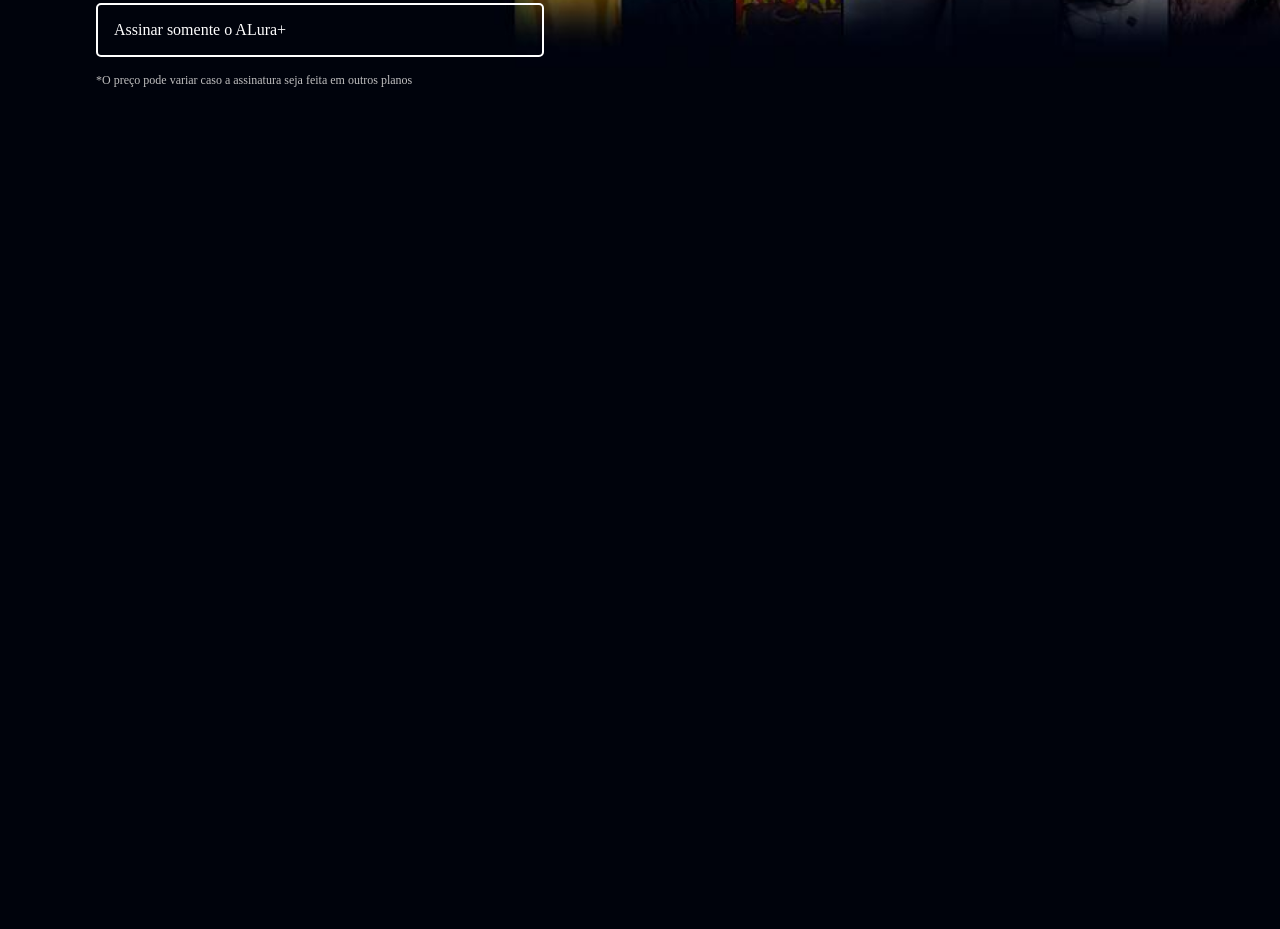
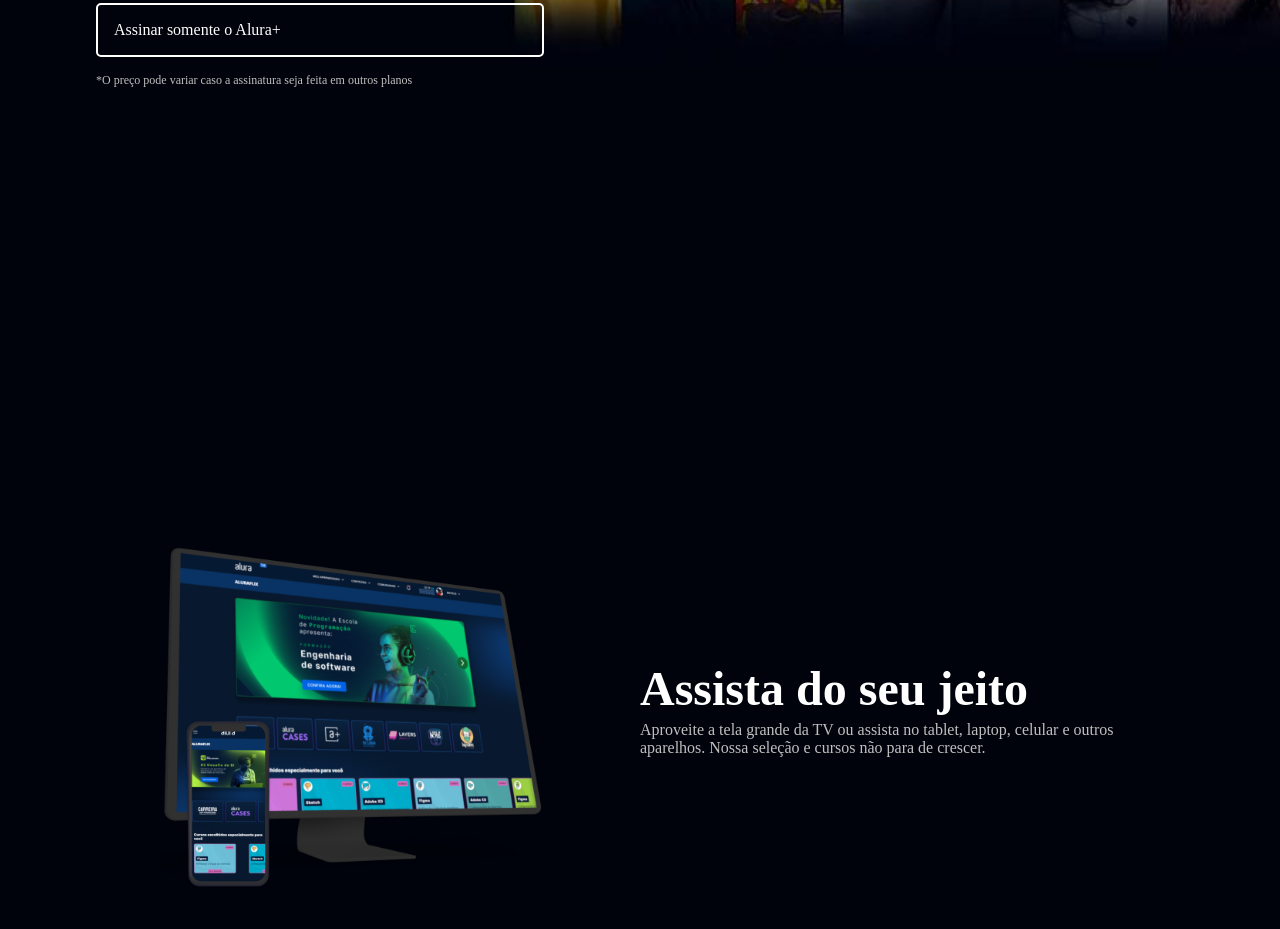
Before and after one commit to programmatt1/site-turma-criativa, a plain HTML site: page Alura-Plus/index.html in a window 1280 px wide. Shown: the part 491-1420 px from the top of the page. Before the commit the page ends 800 px from the top, so only its background shows below. Drawn offline with Linux system fonts and the light colour scheme.

Commit message:
Add files via upload

```diff
--- a/Alura-Plus/index.html
+++ b/Alura-Plus/index.html
@@ -16,8 +16,16 @@
                 <h1 class="container__titulo">Com o Combo+, você pode aproveitar o Alura+ e o Alura Línguas por um preço único.</h1>
                 <img src="img/Combo.png" alt="O Combo+ é a junção do Alura+ e do Alura Língua" class="container__imagem">
                 <a href="www.alura.com.br" class="container__botao">Assine por 12x de R$120,00*</a>
-                <a href="www.alura.com.br" class="container__botao botao_secundario">Assinar somente o ALura+</a>
+                <a href="www.alura.com.br" class="container__botao botao_secundario">Assinar somente o Alura+</a>
                 <p class="container__aviso">*O preço pode variar caso a assinatura seja feita em outros planos</p>
+            </div>
+        </section>
+
+        <section class="container secundario">
+            <img src="img/Plataformas.png" alt="Um monitor e um celular com o Alura Plus aberto" class="secundario__imagem">
+            <div class="conatiner__descricao">
+                <h2 class="descricao__titulo">Assista do seu jeito</h2>
+                <p class="descricao__texto">Aproveite a tela grande da TV ou assista no tablet, laptop, celular e outros aparelhos. Nossa seleção e cursos não para de crescer.</p>
             </div>
         </section>
     </body>
--- a/Alura-Plus/style.css
+++ b/Alura-Plus/style.css
@@ -65,3 +65,23 @@ body {
 .container__caixa {
     margin: 0 6em;
 }
+
+.secundario__imagem {
+    width: 80%;
+}
+
+.secundario {
+    align-items: center;
+    margin: 0 10em;
+}
+
+.descricao__titulo {
+    font-weight: 700;
+    font-size: 48px;
+    color: var(--branco-principal);
+    margin-bottom: 0.1em;
+}
+
+.descricao__texto {
+    color: var(--cinza-secundario)
+}
```
